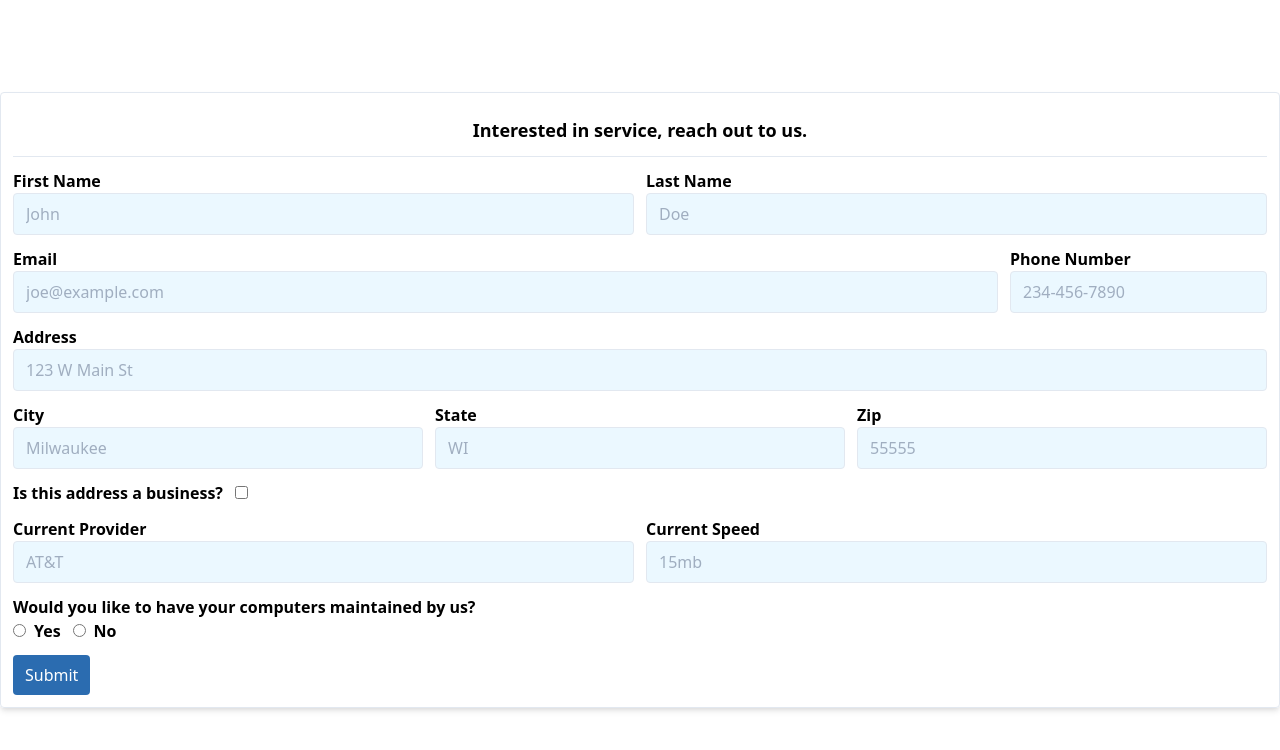
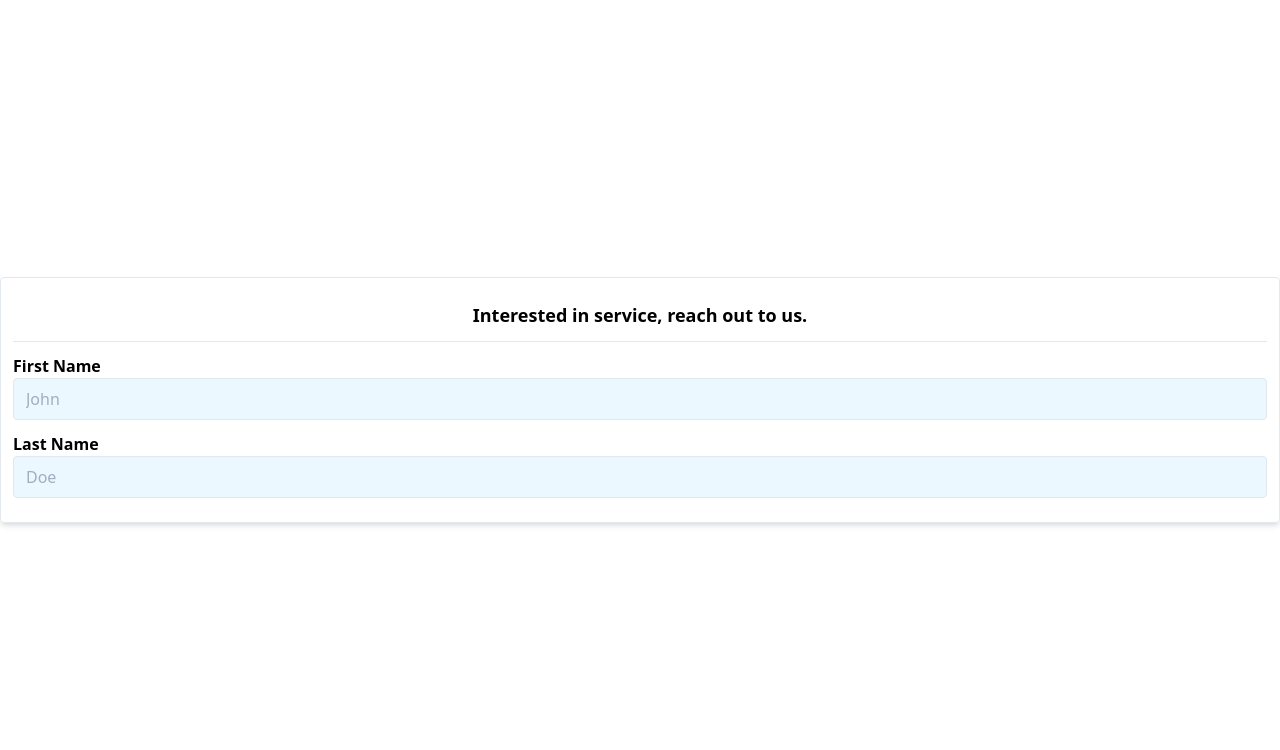
Before and after one commit to shortnd/wisconsininternet, a Next.js app: page / in a window 1280 px wide. Shown: the top 750 px of the page. Built offline with nearby package versions, Linux system fonts and the light colour scheme.

Commit message:
working on remaking form for netlify

```diff
--- a/components/ContactForm.jsx
+++ b/components/ContactForm.jsx
@@ -1,9 +1,6 @@
 import { useState } from "react";
 import { Formik, Form, Field, ErrorMessage } from "formik";
 import * as Yup from "yup";
-
-require("es6-promise").polyfill();
-import * as fetch from "isomorphic-fetch";
 
 function ContactForm() {
   const styles = {
--- /dev/null
+++ b/components/InputElement.jsx
@@ -0,0 +1,32 @@
+function InputElement({ name, text, formik, placeholder, styles }) {
+  return (
+    <div>
+      <label htmlFor={name} className={styles.label}>
+        <span className={styles.labelText}>{text}</span>
+        <input
+          type="text"
+          name={name}
+          id={name}
+          className={styles.input}
+          placeholder={placeholder}
+          value={formik.values[name]}
+          onChange={formik.handleChange}
+          onBlur={formik.handleBlur}
+        />
+      </label>
+      {formik.touched[name] && formik.errors[name] ? (
+        <div className="text-red-700">{formik.errors[name]}</div>
+      ) : null}
+    </div>
+  );
+}
+
+InputElement.propTypes = {
+  name: String,
+  text: String,
+  placeholder: String,
+  formik: Object,
+  styles: Object,
+};
+
+export default InputElement;
--- a/pages/index.js
+++ b/pages/index.js
@@ -1,7 +1,64 @@
 import Head from "next/head";
 import ContactForm from "../components/ContactForm";
+import { useFormik } from 'formik'
+import * as Yup from 'yup'
 
+import InputElement from '../components/InputElement'
+
+  const styles = {
+    label: "flex flex-col mb-3",
+    labelText: "font-semibold",
+    input: "border rounded bg-blue-100 text-blue-900 px-3 py-2",
+  };
 export default function IndexPage() {
+  const phoneRegex = /^((\\+[1-9]{1,4}[ \\-]*)|(\\([0-9]{2,3}\\)[ \\-]*)|([0-9]{2,4})[ \\-]*)*?[0-9]{3,4}?[ \\-]*[0-9]{3,4}?$/;
+  const formik = useFormik({
+    initialValues: {
+      firstName: "",
+      lastName: "",
+      email: "",
+      phoneNumber: "",
+      address: "",
+      city: "",
+      state: "",
+      zip: "",
+      business: false,
+      currentProvider: "",
+      currentSpeed: "",
+      computerMaintenance: false,
+    },
+    validationSchema: Yup.object({
+      firstName: Yup.string()
+          .required("First Name is Required")
+          .max(255)
+          .min(2),
+        lastName: Yup.string()
+          .required("Last Name is Required")
+          .max(255)
+          .min(2),
+        email: Yup.string()
+          .email("Must be a valid email address")
+          .required("Email is required")
+          .min(2)
+          .max(255),
+        phoneNumber: Yup.string()
+          .required("Phone Number is required")
+          .matches(phoneRegex, "Please enter a valid phone number"),
+        address: Yup.string().required("Address is required").min(5).max(255),
+        city: Yup.string().required("City is required").min(2).max(255),
+        state: Yup.string()
+          .required("State is required")
+          .matches(
+            /(WI|wi|Wi)/g,
+            "Must be WI, we currently do not support other states"
+          ),
+        currentProvider: Yup.string().min(2).max(255),
+        currentSpeed: Yup.string().matches(
+          /([0-9]{1,5})(kb|mb|gb)/g,
+          "Please provide speed between 1kb to 100gb"
+        ),
+      })
+    });
   return (
     <>
       <Head>
@@ -14,7 +71,21 @@ export default function IndexPage() {
               Interested in service, reach out to us.
             </h1>
             <hr className="my-3" />
-            <ContactForm />
+            <form method="POST" action="">
+              <InputElement
+                name="firstName"
+                text="First Name"
+                placeholder="John"
+                formik={formik}
+                styles={styles}/>
+              <InputElement
+                name="lastName"
+                text="Last Name"
+                placeholder="Doe"
+                formik={formik}
+                styles={styles} />
+            </form>
+            {/* <ContactForm /> */}
           </article>
         </div>
       </div>
```
